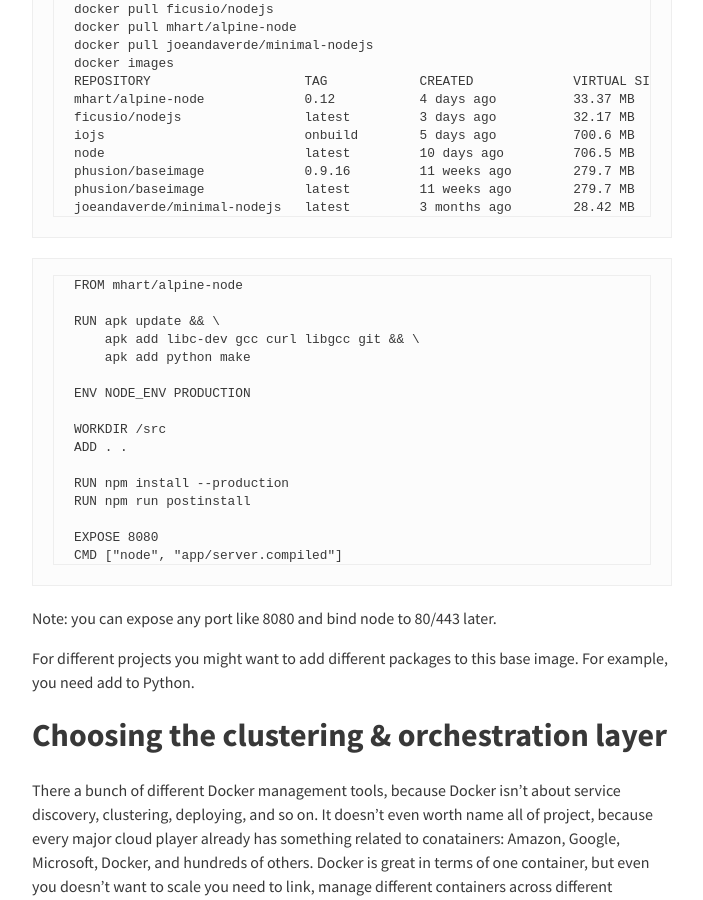
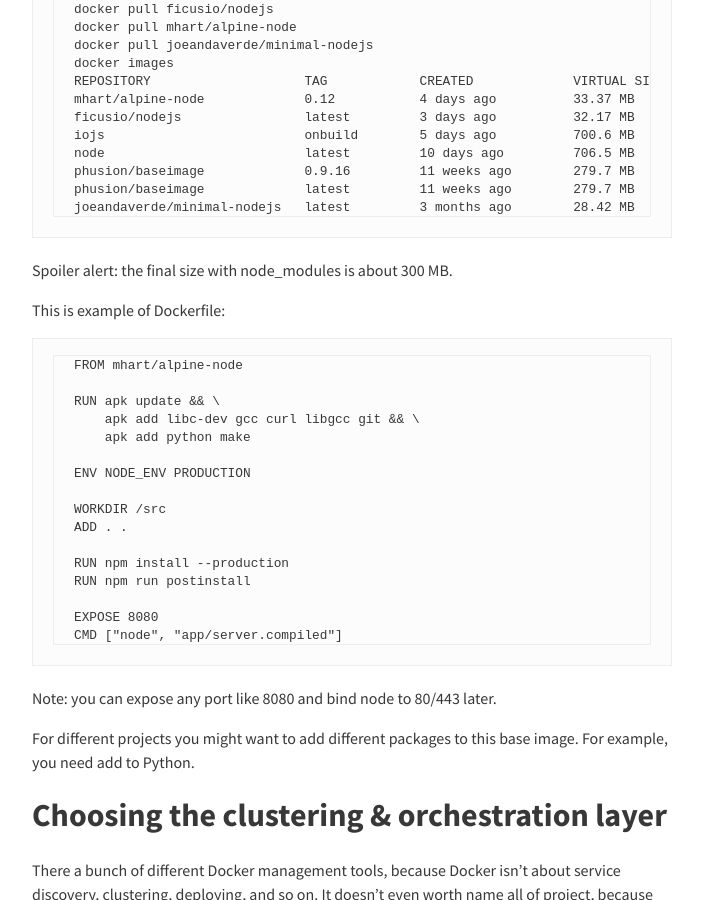
Before and after one commit to ptmt/ptmt.github.com, a Jekyll site: the page built from _posts/2015-04-16-containerized-nodejs-app-via-tutum.md, in a window 1280 px wide and 900 px high, scrolled down 1996 px. Shown: the whole window, without its empty margins (288-991 px from the left). Built offline with Jekyll 4.4.1, drawn with Linux system fonts in a browser that asks for light colours; nearby versions of some CDN libraries; some web fonts are replaced; Markdown is read by kramdown in place of the engine named in the settings; comment, search, counter and statistics services are not loaded; some of the changed text lies outside the part shown.

Commit message:
update post

````diff
--- a/_posts/2015-04-16-containerized-nodejs-app-via-tutum.md
+++ b/_posts/2015-04-16-containerized-nodejs-app-via-tutum.md
@@ -72,6 +72,10 @@
 joeandaverde/minimal-nodejs   latest         3 months ago        28.42 MB
 ```
 
+Spoiler alert: the final size with node_modules is about 300 MB.
+
+This is example of Dockerfile:
+
 ```
 FROM mhart/alpine-node
 
@@ -135,6 +139,6 @@
 
 ## TL;DR;
 
-- Fully customizable stack;
-- Predictable;
+- Fully customizable stack (Dockerfile);
+- Predictable load balancing (HAProxy);
 - Cheaper ($5 per instance at DO);
````
